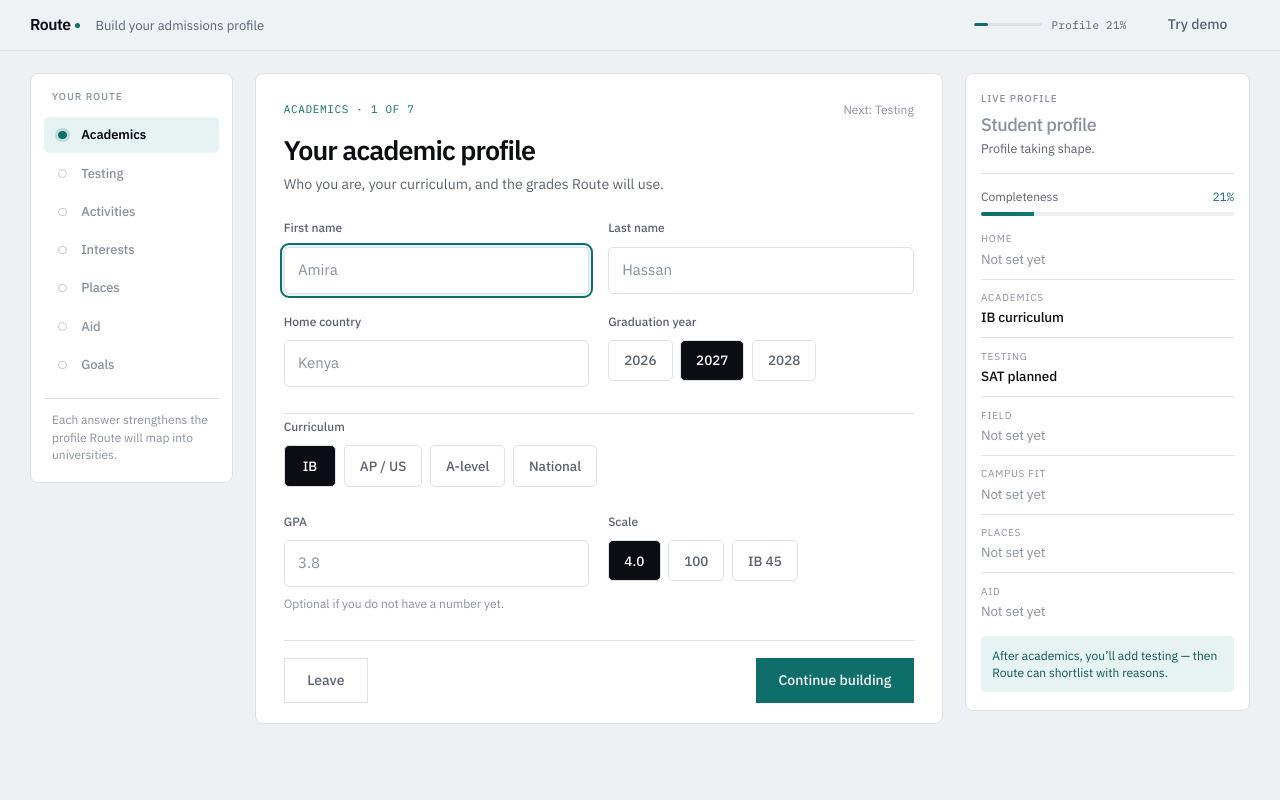
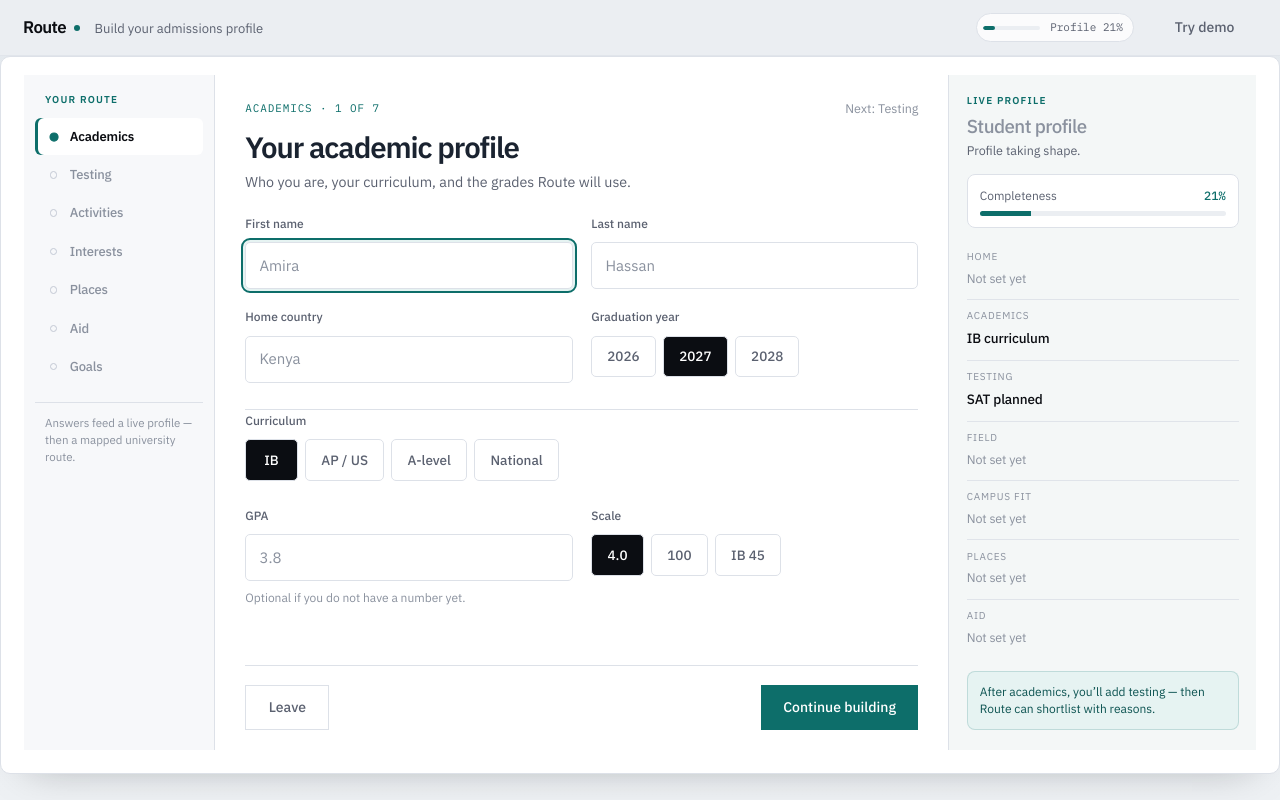
Before and after one commit to UmarovMirjalol/hackaton, a Next.js app: page /onboarding in a window 1280 px wide. Built offline with nearby package versions, Linux system fonts and the light colour scheme.

Commit message:
Refine onboarding composition into unified workspace
Merge journey, stage, and live dossier into one product surface at
desktop widths so the stage owns the width and profile progress feels
rewarding as fields fill.

Co-authored-by: vladumarov0 <vladumarov0@gmail.com>

```diff
--- a/app/onboarding/onboarding.css
+++ b/app/onboarding/onboarding.css
@@ -1,12 +1,14 @@
-/* Route onboarding — scoped product workspace */
+/* Route onboarding — profile-building workspace (composition v2) */
 
 .ob-shell {
-  --ob-journey: 13.5rem;
-  --ob-dossier: 19rem;
-  --ob-frame: 88rem;
-  --ob-stage-bg: #eef1f4;
+  --ob-journey: 12.75rem;
+  --ob-dossier: 20.5rem;
+  --ob-frame: 92rem;
+  --ob-canvas: #e8ecf0;
+  --ob-ink-soft: #1a2330;
   min-height: 100dvh;
-  background: var(--ob-stage-bg);
+  background:
+    linear-gradient(180deg, #e4e9ee 0%, var(--ob-canvas) 40%, #eef1f4 100%);
   color: var(--text-primary);
 }
 
@@ -14,55 +16,55 @@
   width: 100%;
   max-width: var(--ob-frame);
   margin-inline: auto;
-  padding-inline: clamp(1rem, 2.4vw, 2rem);
+  padding-inline: clamp(0.85rem, 1.8vw, 1.75rem);
 }
 
 .ob-top {
   position: sticky;
   top: 0;
   z-index: 20;
-  border-bottom: 1px solid color-mix(in srgb, var(--border) 80%, transparent);
-  background: color-mix(in srgb, var(--ob-stage-bg) 92%, white);
-  backdrop-filter: blur(10px);
+  border-bottom: 1px solid color-mix(in srgb, var(--border) 70%, transparent);
+  background: color-mix(in srgb, var(--ob-canvas) 88%, white);
+  backdrop-filter: blur(12px);
 }
 
 .ob-brand {
   display: inline-flex;
-  align-items: baseline;
-  gap: 0.55rem;
+  align-items: center;
+  gap: 0.5rem;
   text-decoration: none;
   color: var(--text-primary);
 }
 
 .ob-brand-mark {
-  font-size: 1.05rem;
+  font-size: 1.125rem;
   font-weight: 600;
-  letter-spacing: -0.03em;
+  letter-spacing: -0.035em;
 }
 
-.ob-brand-mark::after {
-  content: "";
-  display: inline-block;
-  width: 0.38rem;
-  height: 0.38rem;
-  margin-left: 0.28rem;
+.ob-brand-dot {
+  width: 0.4rem;
+  height: 0.4rem;
   border-radius: 999px;
   background: var(--signal);
-  vertical-align: 0.12em;
 }
 
 .ob-complete {
   display: inline-flex;
   align-items: center;
-  gap: 0.65rem;
+  gap: 0.7rem;
+  padding: 0.35rem 0.65rem 0.35rem 0.45rem;
+  border-radius: 999px;
+  background: color-mix(in srgb, var(--surface) 80%, transparent);
+  border: 1px solid var(--border);
 }
 
 .ob-complete-meter {
-  width: 4.5rem;
-  height: 3px;
+  width: 3.75rem;
+  height: 4px;
   overflow: hidden;
   border-radius: 999px;
-  background: var(--border);
+  background: var(--surface-muted);
 }
 
 .ob-complete-meter > span {
@@ -76,70 +78,68 @@
 .ob-complete-label {
   font-family: var(--font-mono), ui-monospace, monospace;
   font-size: 11px;
-  letter-spacing: 0.02em;
   font-variant-numeric: tabular-nums;
   color: var(--text-secondary);
 }
 
 .ob-workspace {
   display: grid;
-  gap: 1.25rem;
-  padding-block: 1.25rem 1.75rem;
+  gap: 0;
+  padding-block: 1.15rem 1.5rem;
+  min-height: calc(100dvh - 3.75rem);
 }
 
 @media (min-width: 1100px) {
   .ob-workspace {
     grid-template-columns: var(--ob-journey) minmax(0, 1fr) var(--ob-dossier);
-    gap: 1.5rem;
-    padding-block: 1.5rem 2rem;
-    align-items: start;
+    border: 1px solid var(--border);
+    border-radius: 10px;
+    overflow: hidden;
+    background: var(--surface);
+    box-shadow: 0 18px 40px -28px rgba(11, 13, 18, 0.35);
+    min-height: calc(100dvh - 5.5rem);
   }
 }
 
 @media (min-width: 1440px) {
   .ob-shell {
-    --ob-journey: 14.5rem;
-    --ob-dossier: 21rem;
-    --ob-frame: 94rem;
-  }
-
-  .ob-workspace {
-    gap: 1.75rem;
+    --ob-journey: 13.5rem;
+    --ob-dossier: 22rem;
+    --ob-frame: 96rem;
   }
 }
 
-/* Journey rail */
+/* Journey — integrated left spine, not a floating doc card */
 .ob-journey {
-  border: 1px solid var(--border);
-  background: var(--surface);
-  border-radius: var(--radius-lg);
-  padding: 1rem 0.85rem 1.1rem;
+  background: #f7f8fa;
+  padding: 1.15rem 0.75rem 1.15rem;
+  border-right: 1px solid var(--border);
 }
 
 .ob-journey-kicker {
-  padding-inline: 0.55rem;
-  margin-bottom: 0.85rem;
+  padding-inline: 0.65rem;
+  margin-bottom: 0.75rem;
   font-size: 10px;
-  font-weight: 500;
-  letter-spacing: 0.1em;
+  font-weight: 600;
+  letter-spacing: 0.12em;
   text-transform: uppercase;
-  color: var(--text-tertiary);
+  color: var(--signal);
 }
 
 .ob-journey-list {
   display: flex;
   flex-direction: column;
-  gap: 0.15rem;
+  gap: 0.1rem;
 }
 
 .ob-journey-item {
   display: grid;
-  grid-template-columns: 1.4rem 1fr;
-  gap: 0.55rem;
+  grid-template-columns: 1.15rem 1fr;
+  gap: 0.5rem;
   align-items: center;
   width: 100%;
-  padding: 0.55rem 0.55rem;
-  border-radius: var(--radius-md);
+  padding: 0.58rem 0.65rem;
+  border-radius: 6px;
   text-align: left;
   color: var(--text-tertiary);
   transition: background-color 140ms ease, color 140ms ease;
@@ -147,12 +147,13 @@
 
 .ob-journey-item:hover {
   color: var(--text-primary);
-  background: var(--surface-muted);
+  background: color-mix(in srgb, white 70%, transparent);
 }
 
 .ob-journey-item[data-state="current"] {
   color: var(--text-primary);
-  background: var(--signal-subtle);
+  background: white;
+  box-shadow: inset 3px 0 0 var(--signal);
 }
 
 .ob-journey-item[data-state="done"] {
@@ -160,8 +161,8 @@
 }
 
 .ob-journey-dot {
-  width: 0.55rem;
-  height: 0.55rem;
+  width: 0.5rem;
+  height: 0.5rem;
   margin-inline: auto;
   border-radius: 999px;
   border: 1.5px solid var(--border-strong);
@@ -172,7 +173,7 @@
 .ob-journey-item[data-state="current"] .ob-journey-dot {
   border-color: var(--signal);
   background: var(--signal);
-  box-shadow: 0 0 0 3px color-mix(in srgb, var(--signal) 18%, transparent);
+  transform: scale(1.15);
 }
 
 .ob-journey-item[data-state="done"] .ob-journey-dot {
@@ -183,7 +184,7 @@
 .ob-journey-name {
   font-size: 13px;
   font-weight: 500;
-  letter-spacing: -0.01em;
+  letter-spacing: -0.015em;
 }
 
 .ob-journey-item[data-state="current"] .ob-journey-name {
@@ -191,36 +192,33 @@
 }
 
 .ob-journey-foot {
-  margin-top: 1rem;
-  padding: 0.85rem 0.55rem 0.15rem;
+  margin-top: 1.1rem;
+  padding: 0.85rem 0.65rem 0.1rem;
   border-top: 1px solid var(--border);
-  font-size: 12px;
+  font-size: 11.5px;
   line-height: 1.45;
   color: var(--text-tertiary);
 }
 
-/* Focal stage */
+/* Focal stage — owns the workspace */
 .ob-stage {
-  border: 1px solid var(--border);
   background: var(--surface);
-  border-radius: var(--radius-lg);
-  min-height: 36rem;
   display: flex;
   flex-direction: column;
-  padding: 1.5rem 1.35rem 1.25rem;
+  padding: 1.35rem 1.25rem 1.15rem;
+  min-height: 34rem;
 }
 
 @media (min-width: 1100px) {
   .ob-stage {
-    padding: 1.75rem 1.85rem 1.35rem;
-    min-height: 38rem;
+    padding: 1.65rem 2rem 1.35rem;
+    min-height: 0;
   }
 }
 
 @media (min-width: 1440px) {
   .ob-stage {
-    padding: 2rem 2.15rem 1.5rem;
-    min-height: 40rem;
+    padding: 1.85rem 2.4rem 1.5rem;
   }
 }
 
@@ -230,49 +228,51 @@
   align-items: center;
   justify-content: space-between;
   gap: 0.5rem 1rem;
-  margin-bottom: 1.1rem;
+  margin-bottom: 0.85rem;
 }
 
 .ob-stage-step {
   font-family: var(--font-mono), ui-monospace, monospace;
   font-size: 11px;
-  letter-spacing: 0.06em;
+  letter-spacing: 0.08em;
   text-transform: uppercase;
   color: var(--signal);
 }
 
 .ob-stage-next {
-  font-size: 12px;
+  font-size: 12.5px;
   color: var(--text-tertiary);
 }
 
 .ob-question {
-  font-size: clamp(1.55rem, 2.1vw, 1.95rem);
+  font-size: clamp(1.65rem, 2.3vw, 2.05rem);
   font-weight: 600;
-  letter-spacing: -0.035em;
-  line-height: 1.15;
-  max-width: 22ch;
+  letter-spacing: -0.038em;
+  line-height: 1.12;
+  max-width: 18ch;
+  color: var(--ob-ink-soft);
 }
 
 .ob-purpose {
-  margin-top: 0.55rem;
-  max-width: 40rem;
-  font-size: 0.9375rem;
+  margin-top: 0.5rem;
+  max-width: 36rem;
+  font-size: 0.95rem;
   line-height: 1.5;
   color: var(--text-secondary);
 }
 
 .ob-body {
-  margin-top: 1.6rem;
+  margin-top: 1.5rem;
   flex: 1;
-  max-width: 42rem;
-  animation: ob-enter 240ms cubic-bezier(0.22, 1, 0.36, 1) both;
+  width: 100%;
+  max-width: 48rem;
+  animation: ob-enter 220ms cubic-bezier(0.22, 1, 0.36, 1) both;
 }
 
 @keyframes ob-enter {
   from {
     opacity: 0;
-    transform: translateY(5px);
+    transform: translateY(4px);
   }
   to {
     opacity: 1;
@@ -281,9 +281,9 @@
 }
 
 .ob-section-label {
-  margin-bottom: 0.7rem;
+  margin-bottom: 0.65rem;
   font-size: 11px;
-  font-weight: 500;
+  font-weight: 600;
   letter-spacing: 0.08em;
   text-transform: uppercase;
   color: var(--text-tertiary);
@@ -291,18 +291,19 @@
 
 .ob-divider {
   height: 1px;
-  margin-block: 0.25rem;
+  margin-block: 0.15rem;
   background: var(--border);
 }
 
 .ob-error {
   margin-top: 1rem;
-  border-left: 2px solid var(--error);
-  padding: 0.55rem 0 0.55rem 0.75rem;
+  border-left: 3px solid var(--error);
+  padding: 0.55rem 0 0.55rem 0.8rem;
+  background: var(--error-subtle);
   color: var(--error);
   font-size: 0.8125rem;
   font-weight: 500;
-  animation: ob-enter 180ms ease both;
+  animation: ob-enter 160ms ease both;
 }
 
 .ob-actions {
@@ -310,32 +311,31 @@
   align-items: center;
   justify-content: space-between;
   gap: 0.75rem;
-  margin-top: 1.75rem;
-  padding-top: 1.15rem;
+  margin-top: auto;
+  padding-top: 1.25rem;
   border-top: 1px solid var(--border);
 }
 
-/* Live profile dossier */
+/* Live dossier — companion, not equal card */
 .ob-dossier {
-  border: 1px solid var(--border);
-  background: var(--surface);
-  border-radius: var(--radius-lg);
-  padding: 1.1rem 1rem 1.2rem;
-  position: sticky;
-  top: 4.5rem;
+  background: #f4f7f7;
+  border-left: 1px solid var(--border);
+  padding: 1.25rem 1.15rem 1.35rem;
+  display: flex;
+  flex-direction: column;
 }
 
 .ob-dossier-kicker {
   font-size: 10px;
-  font-weight: 500;
-  letter-spacing: 0.1em;
+  font-weight: 600;
+  letter-spacing: 0.12em;
   text-transform: uppercase;
-  color: var(--text-tertiary);
+  color: var(--signal);
 }
 
 .ob-dossier-name {
-  margin-top: 0.55rem;
-  font-size: 1.2rem;
+  margin-top: 0.45rem;
+  font-size: 1.25rem;
   font-weight: 600;
   letter-spacing: -0.03em;
   line-height: 1.2;
@@ -347,15 +347,17 @@
 }
 
 .ob-dossier-sub {
-  margin-top: 0.25rem;
+  margin-top: 0.2rem;
   font-size: 12.5px;
   color: var(--text-secondary);
 }
 
 .ob-dossier-progress {
   margin-top: 1rem;
-  padding-top: 0.9rem;
-  border-top: 1px solid var(--border);
+  padding: 0.75rem 0.8rem;
+  border-radius: 8px;
+  background: white;
+  border: 1px solid var(--border);
 }
 
 .ob-dossier-progress-row {
@@ -363,7 +365,7 @@
   justify-content: space-between;
   align-items: baseline;
   gap: 0.5rem;
-  margin-bottom: 0.45rem;
+  margin-bottom: 0.4rem;
 }
 
 .ob-dossier-progress-row span:first-child {
@@ -374,11 +376,12 @@
 .ob-dossier-progress-row span:last-child {
   font-family: var(--font-mono), ui-monospace, monospace;
   font-size: 12px;
+  font-weight: 500;
   color: var(--signal);
 }
 
 .ob-dossier-bar {
-  height: 4px;
+  height: 5px;
   overflow: hidden;
   border-radius: 999px;
   background: var(--surface-muted);
@@ -387,26 +390,31 @@
 .ob-dossier-bar > span {
   display: block;
   height: 100%;
-  background: linear-gradient(90deg, var(--signal), color-mix(in srgb, var(--signal) 70%, #1a8f88));
+  background: var(--signal);
   transition: width 320ms cubic-bezier(0.22, 1, 0.36, 1);
 }
 
 .ob-dossier-facts {
-  margin-top: 1rem;
+  margin-top: 0.85rem;
   display: grid;
-  gap: 0.7rem;
+  gap: 0;
+  flex: 1;
 }
 
 .ob-fact {
   display: grid;
-  gap: 0.15rem;
-  padding-bottom: 0.65rem;
-  border-bottom: 1px solid var(--border);
+  gap: 0.12rem;
+  padding: 0.55rem 0;
+  border-bottom: 1px solid color-mix(in srgb, var(--border) 85%, transparent);
+  transition: background-color 200ms ease;
 }
 
 .ob-fact:last-child {
   border-bottom: 0;
-  padding-bottom: 0;
+}
+
+.ob-fact[data-filled="true"] dd {
+  color: var(--text-primary);
 }
 
 .ob-fact dt {
@@ -421,20 +429,22 @@
   font-weight: 500;
   letter-spacing: -0.01em;
   color: var(--text-primary);
-  min-height: 1.25rem;
+  min-height: 1.2rem;
 }
 
 .ob-fact dd[data-empty="true"] {
   color: var(--text-tertiary);
   font-weight: 400;
+  font-size: 12.5px;
 }
 
 .ob-dossier-hint {
-  margin-top: 1rem;
-  padding: 0.7rem 0.75rem;
-  border-radius: var(--radius-md);
+  margin-top: 0.85rem;
+  padding: 0.75rem 0.8rem;
+  border-radius: 8px;
   background: var(--signal-subtle);
-  color: color-mix(in srgb, var(--signal) 75%, var(--ink));
+  border: 1px solid color-mix(in srgb, var(--signal) 18%, transparent);
+  color: color-mix(in srgb, var(--signal) 72%, var(--ink));
   font-size: 12px;
   line-height: 1.45;
 }
@@ -480,15 +490,17 @@
 }
 
 .ob-goals-sheet {
-  margin-top: 0.5rem;
-  padding-top: 1rem;
-  border-top: 1px solid var(--border);
+  margin-top: 0.35rem;
+  padding: 1rem 1rem 0.85rem;
+  border-radius: 8px;
+  background: #f7faf9;
+  border: 1px solid color-mix(in srgb, var(--signal) 14%, var(--border));
 }
 
 .ob-goals-grid {
   display: grid;
-  gap: 0.85rem;
-  margin-top: 0.85rem;
+  gap: 0.15rem 1.25rem;
+  margin-top: 0.65rem;
 }
 
 @media (min-width: 640px) {
@@ -497,17 +509,26 @@
   }
 }
 
-/* Mobile journey as horizontal strip */
+/* Mobile / tablet */
 @media (max-width: 1099px) {
+  .ob-workspace {
+    display: flex;
+    flex-direction: column;
+    gap: 0.85rem;
+  }
+
   .ob-journey {
+    border: 1px solid var(--border);
+    border-radius: 10px;
+    border-right: 1px solid var(--border);
     padding: 0.85rem;
+    background: var(--surface);
   }
 
   .ob-journey-list {
     flex-direction: row;
     overflow-x: auto;
-    gap: 0.35rem;
-    padding-bottom: 0.15rem;
+    gap: 0.3rem;
     scrollbar-width: none;
   }
 
@@ -521,41 +542,44 @@
     padding: 0.45rem 0.7rem;
   }
 
+  .ob-journey-item[data-state="current"] {
+    box-shadow: none;
+    background: var(--signal-subtle);
+  }
+
   .ob-journey-dot {
     display: none;
-  }
-
-  .ob-journey-item[data-state="current"] {
-    outline: 1px solid color-mix(in srgb, var(--signal) 45%, transparent);
   }
 
   .ob-journey-foot {
     display: none;
   }
 
-  .ob-dossier {
-    order: 3;
-    position: static;
-  }
-
   .ob-stage {
-    order: 2;
+    border: 1px solid var(--border);
+    border-radius: 10px;
     min-height: 0;
   }
 
-  .ob-journey {
-    order: 1;
+  .ob-dossier {
+    border: 1px solid var(--border);
+    border-radius: 10px;
+    border-left: 1px solid var(--border);
   }
 }
 
 @media (max-width: 480px) {
   .ob-stage {
-    padding: 1.15rem 1rem 1rem;
+    padding: 1.1rem 1rem 1rem;
   }
 
   .ob-question {
     max-width: none;
     font-size: 1.4rem;
+  }
+
+  .ob-body {
+    max-width: none;
   }
 
   .ob-actions {
@@ -564,7 +588,7 @@
     margin-inline: -1rem;
     margin-bottom: -1rem;
     padding: 0.85rem 1rem calc(0.85rem + env(safe-area-inset-bottom, 0px));
-    background: linear-gradient(to top, var(--surface) 75%, transparent);
+    background: linear-gradient(to top, var(--surface) 78%, transparent);
     border-top: 0;
   }
 }
--- a/app/onboarding/page.tsx
+++ b/app/onboarding/page.tsx
@@ -174,6 +174,7 @@ export default function OnboardingPage() {
           <div className="flex min-w-0 items-baseline gap-4">
             <Link href="/" className="ob-brand">
               <span className="ob-brand-mark">Route</span>
+              <span className="ob-brand-dot" aria-hidden />
             </Link>
             <p className="hidden truncate text-[13px] text-[var(--text-secondary)] sm:block">
               Build your admissions profile
@@ -224,7 +225,7 @@ export default function OnboardingPage() {
             })}
           </div>
           <p className="ob-journey-foot">
-            Each answer strengthens the profile Route will map into universities.
+            Answers feed a live profile — then a mapped university route.
           </p>
         </nav>
 
@@ -288,7 +289,7 @@ export default function OnboardingPage() {
 
           <dl className="ob-dossier-facts">
             {dossierFacts.map((f) => (
-              <div key={f.label} className="ob-fact">
+              <div key={f.label} className="ob-fact" data-filled={Boolean(f.value)}>
                 <dt>{f.label}</dt>
                 <dd data-empty={!f.value}>{f.value ?? "Not set yet"}</dd>
               </div>
```
